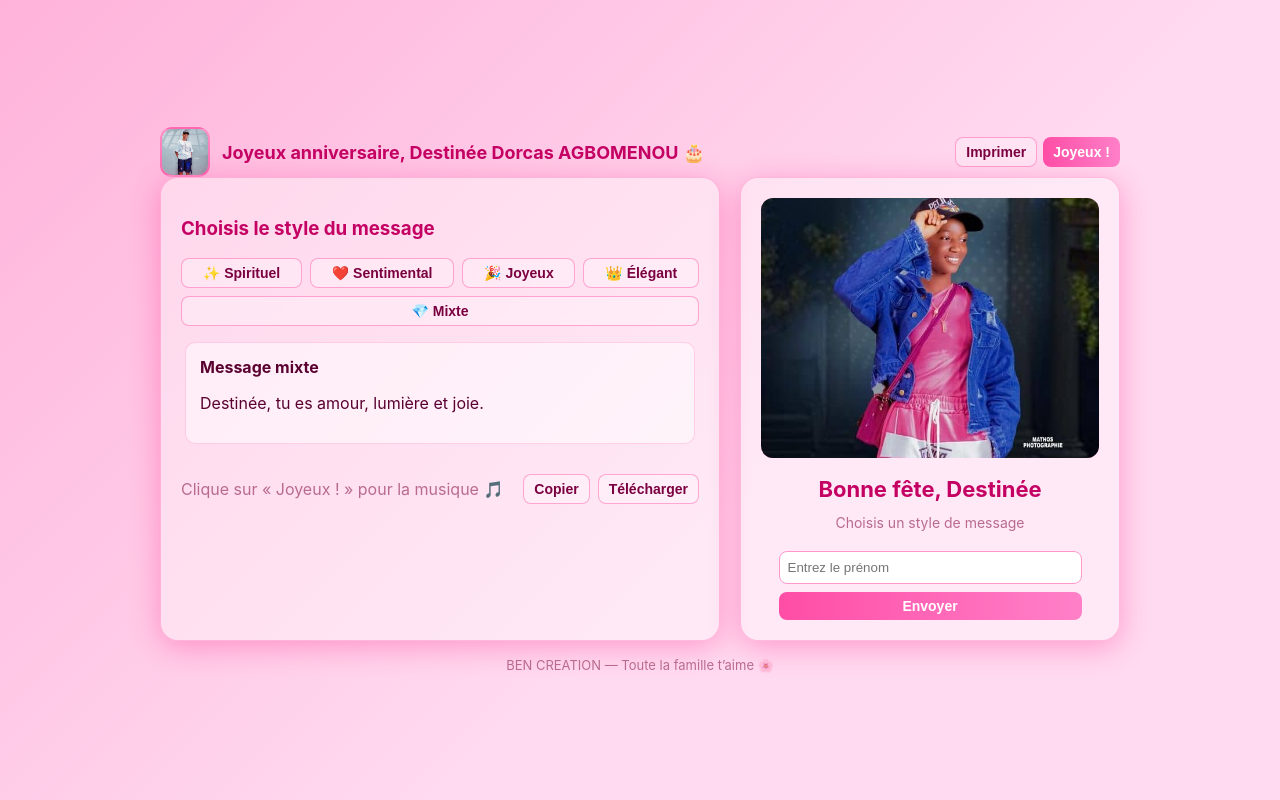
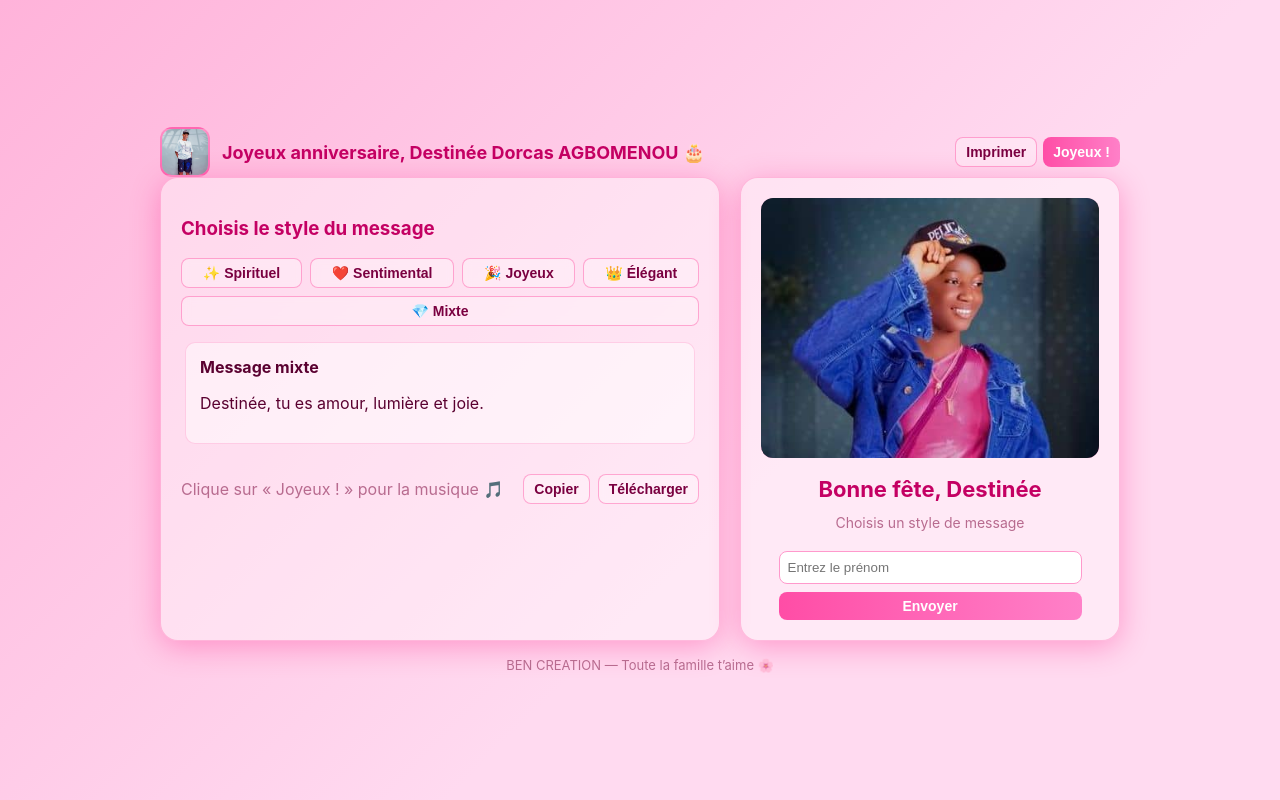
Before and after one commit to benant1/destin-e-site, a plain HTML site: page index.html in a window 1280 px wide. Drawn offline with Linux system fonts and the light colour scheme.

Commit message:
ajout de suite

```diff
--- a/index.html
+++ b/index.html
@@ -288,7 +288,7 @@
 
     <aside class="card profile">
       <div class="pic">
-        <img src="WhatsApp Image 2025-11-02 à 21.33.01_ce379f89.jpg">
+        <img src="WhatsApp Image 2025-11-02 à 21.48.18_4d92c9bd.jpg">
       </div>
 
       <h2 id="headline">Bonne fête, Destinée</h2>
```
Also changed, not shown: WhatsApp Image 2025-11-02 à 21.33.01_ce379f89.jpg (deleted), WhatsApp Image 2025-11-02 à 21.48.18_4d92c9bd.jpg (added).
